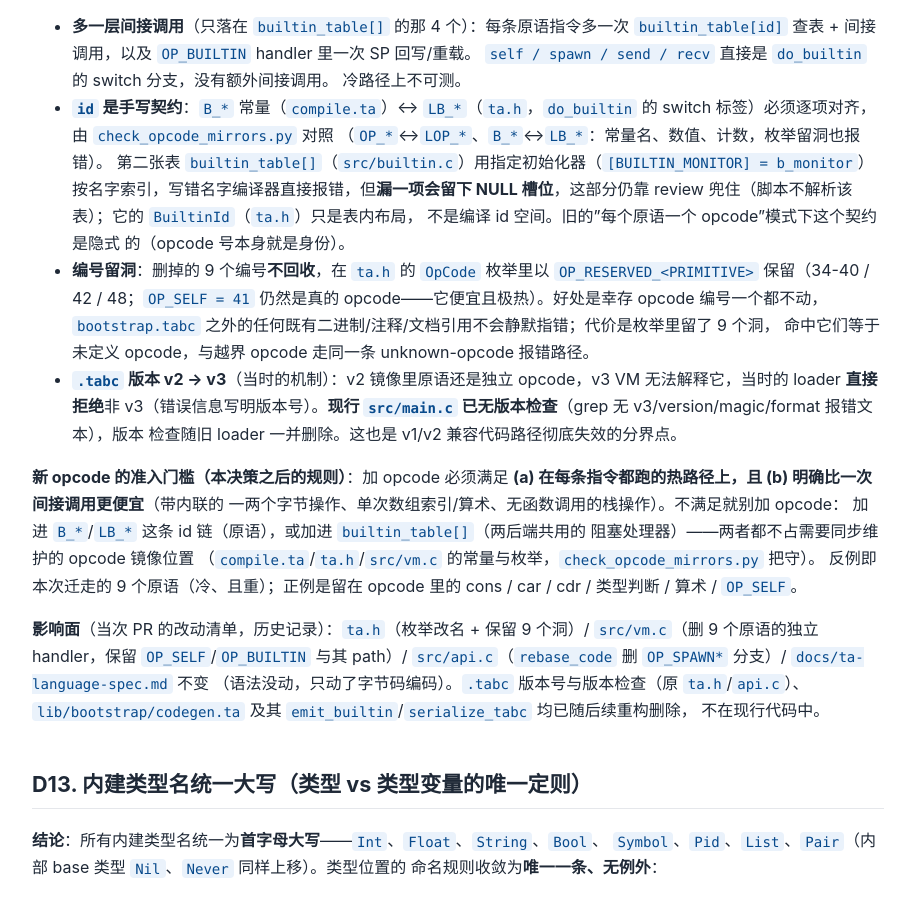
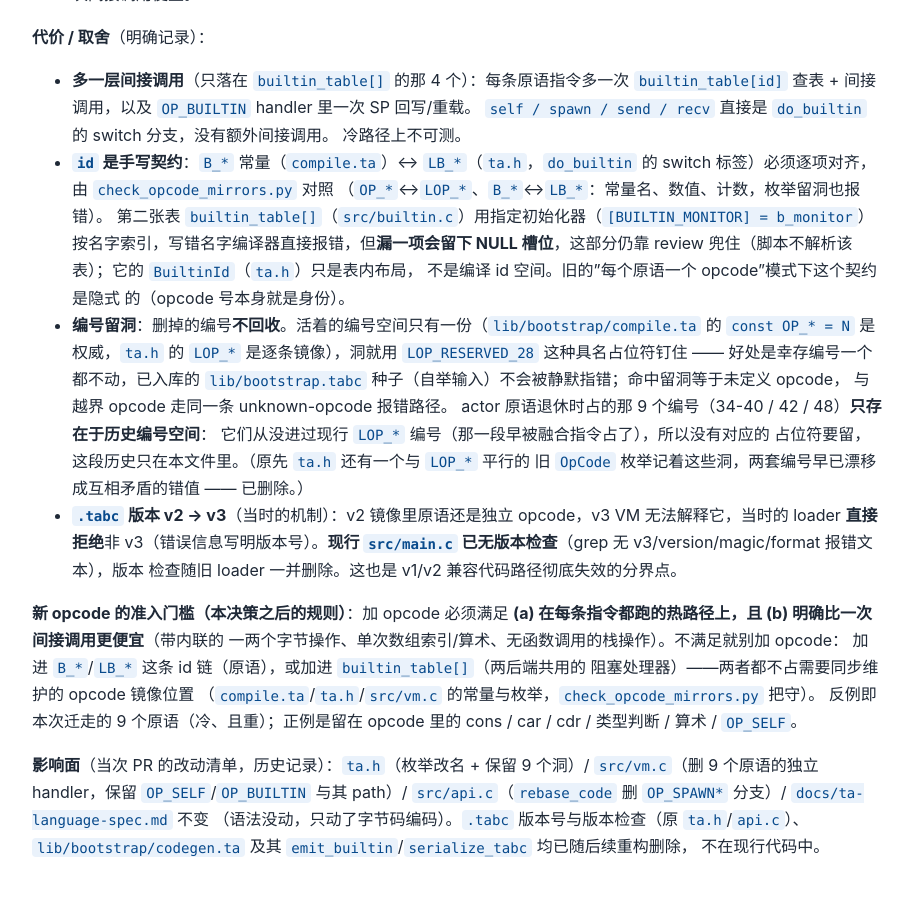
Before and after one commit to tiancaiamao/tinyactor, a Jekyll site: the page built from docs/design-decisions.md, in a window 1280 px wide and 900 px high, scrolled down 6473 px. Shown: the whole window, without its empty margins (182-1095 px from the left). Built offline with Jekyll 4.4.1, drawn with Linux system fonts in a browser that asks for light colours; our own code applies the rules of GitHub Pages for plain Markdown files; some of the changed text lies outside the part shown.

Commit message:
docs: 删 ta.h 里那套与 LOP_* 平行的旧 OpCode 枚举（104 行死代码） (#513)
`ta.h` 里有两个 opcode 编号空间：`LOP_*`（活的那套，vm.c 的 dispatch[] 与
main.c 的 g_optlen[] 都用它）和一套早就没人用的 `OpCode` 枚举。后者注释自称
「保留历史编号」，但两套编号早已漂移成互相矛盾的值：

- 旧枚举里 OP_HALT=43 / OP_ENTER=44 / OP_CCALL_NAME=45 / OP_NE=46 /
  OP_PUSH_FLOAT=47，而 compile.ta 同一批编号现在是 OP_TUPLEP / OP_TUPLE /
  OP_TUPLE_REF / OP_TUPLE_LEN …；
- OP_CCALL_NAME / OP_ENTER / OP_PUSH_FLOAT / OP_IS_SYMBOL 这些「现行 opcode」
  一个都不存在（C 调用走 CALL → TAG_NATIVE → do_ccall，浮点字面量走常量区）；
- actor 原语退休时留的 9 个 OP_RESERVED_<PRIMITIVE> 洞只在历史编号空间里，
  活编号空间根本没占过那一段，留洞无从谈起。

也就是说它既不是「现行 ISA」也不是「可信的历史记录」，只是一份会误导人的
第三份编号副本（编号的权威是 compile.ta 的 const OP_*，镜像在 LOP_*）。
整块删除，并把它记着的那点历史（为什么编号只追加、为什么有 LOP_RESERVED_28
这种具名洞）搬到 docs/design-decisions.md。

顺带修掉由它派生的 5 处陈旧文档引用（design.md / backend.md / c-module.md /
coverage-design.md / design-decisions.md 里把已退休 opcode 当现行机制的句子）。

无行为变化：make -j8 all 0 warning，make -j8 test 六类 0 失败。

```diff
--- a/docs/design-decisions.md
+++ b/docs/design-decisions.md
@@ -47,7 +47,8 @@ external fn greet(name: String) -> String              // 缺省 = 模块名.函
 **结论（已过时，留档）**：Float 当时**不实现**，只修正文档；现已实现。
 
 - 现状：Float 已落地——Val 表示就是 **NaN-boxing**（`ta.h` 的 tag 表，16-bit tag /
-  48-bit payload），`ta_inline.h` 的 `val_is_float`/`val_to_double`、`OP_PUSH_FLOAT`，
+  48-bit payload），`ta_inline.h` 的 `val_is_float`/`val_to_double`、常量编码的
+  float kind（`lib/bootstrap/bytecode.ta` 的 kind 6：装载期 `strtod` 一次），
   测试 `test/basic/float-arith.ta` / `float-specials.ta` 在跑，typecheck 走严格
   数值塔（`infer_num`，Int/Float 混算报错）。
 - 当时的误判：以为"Int 是 48 位 tagged union、**不是 NaN boxing**、Float 暂无"
@@ -142,20 +143,21 @@ external fn greet(name: String) -> String              // 缺省 = 模块名.函
    malloc worklist 里横跨分配（C 模块回调、`val_deep_copy` 的迭代 worklist、嵌套
    `val_pair` 链、将死的 proc）——用 `proc_gc_enter`/`proc_gc_leave` 把 `gc_gate`
    加/减一。门关时分配只置 `gc_pending`；门重新开为 0 且区段的活值已根化后，由
-   `proc_gc_drain` 补收（如 `OP_CCALL_NAME`/`OP_RECV*` 在把结果压栈之后）。
+   `proc_gc_drain` 补收（如 `CALL → TAG_NATIVE → do_ccall` 的回调、`recv` 系列
+   cfunc 在把结果压栈之后）。
 3. **延迟收**：区段出来时若活值还没根化（`val_deep_copy` 的返回值、将死 proc 的堆），
    就不补收，让请求挂着——下一个门开的分配点的那次 `proc_gc_drain` 自然会消费它。
 
 **能重写为栈纪律就不套门**：`OP_CONS` 过去先 `pop` 到 C 局部再 `val_pair`，现在改为
 "先分配 → 再从栈槽 `proc_peek` 读 car/cdr → `sp += 2` → 压回新 pair"（GC 只转发栈
 槽，按值读即安全）。`OP_CLOSURE`/`OP_PUSH_STRING` 本就"先分配、后从栈或字节码读"，
-无需门；`OP_PUSH_FLOAT` 只是从字节码取操作数，不分配，更无需门。
+无需门；浮点字面量走常量区（装载期就折好了），运行期不分配，更无需门。
 
 **一条保证**（仍成立）：**arena 不移动**。`Val` 是**绝对指针**，但 buffer 只允许在
 `heap_ptr == 0`（无对象 ⇒ 无指针指向它）时扩容/搬迁，之后终生冻结。收集只是把存活
 对象在两个半区间复制、并**转发 TA 栈**；因此指向堆内缓冲区的裸指针
 （`char *` into `HeapString->data`）只要在安全点不在 C 局部里横跨分配，就仍然有效。
-C 模块的"不需要 root"承诺不变：`OP_CCALL_NAME` 用门罩住整个回调，回调期间不发生
+C 模块的"不需要 root"承诺不变：`do_ccall` 用门罩住整个回调，回调期间不发生
 收集，回调返回后结果先压栈再补收。
 
 **代价 / 取舍**（明确记录）：
@@ -237,11 +239,15 @@ OP_BUILTIN id n        // id = B_* 下标；n = 实参数。spawn 的实参就
   review 兜住（脚本不解析该表）；它的 `BuiltinId`（`ta.h`）只是表内布局，
   不是编译 id 空间。旧的"每个原语一个 opcode"模式下这个契约是隐式
   的（opcode 号本身就是身份）。
-- **编号留洞**：删掉的 9 个编号**不回收**，在 `ta.h` 的 `OpCode` 枚举里以
-  `OP_RESERVED_<PRIMITIVE>` 保留（34-40 / 42 / 48；`OP_SELF = 41` 仍然是真的
-  opcode——它便宜且极热）。好处是幸存 opcode 编号一个都不动，`bootstrap.tabc`
-  之外的任何既有二进制/注释/文档引用不会静默指错；代价是枚举里留了 9 个洞，
-  命中它们等于未定义 opcode，与越界 opcode 走同一条 unknown-opcode 报错路径。
+- **编号留洞**：删掉的编号**不回收**。活着的编号空间只有一份（`lib/bootstrap/compile.ta`
+  的 `const OP_* = N` 是权威，`ta.h` 的 `LOP_*` 是逐条镜像），洞就用
+  `LOP_RESERVED_28` 这种具名占位符钉住 —— 好处是幸存编号一个都不动，已入库的
+  `lib/bootstrap.tabc` 种子（自举输入）不会被静默指错；命中留洞等于未定义 opcode，
+  与越界 opcode 走同一条 unknown-opcode 报错路径。
+  actor 原语退休时占的那 9 个编号（34-40 / 42 / 48）**只存在于历史编号空间**：
+  它们从没进过现行 `LOP_*` 编号（那一段早被融合指令占了），所以没有对应的
+  占位符要留，这段历史只在本文件里。（原先 `ta.h` 还有一个与 `LOP_*` 平行的
+  旧 `OpCode` 枚举记着这些洞，两套编号早已漂移成互相矛盾的错值 —— 已删除。）
 - **`.tabc` 版本 v2 → v3**（当时的机制）：v2 镜像里原语还是独立 opcode，v3 VM
   无法解释它，当时的 loader **直接拒绝**非 v3（错误信息写明版本号）。**现行
   `src/main.c` 已无版本检查**（grep 无 v3/version/magic/format 报错文本），版本
```
Also changed, not shown: docs/backend.md (+4 -4 lines), docs/c-module.md (+1 -1 lines), docs/coverage-design.md (+2 -1 lines), docs/design.md (+3 -4 lines), 1 other file.
